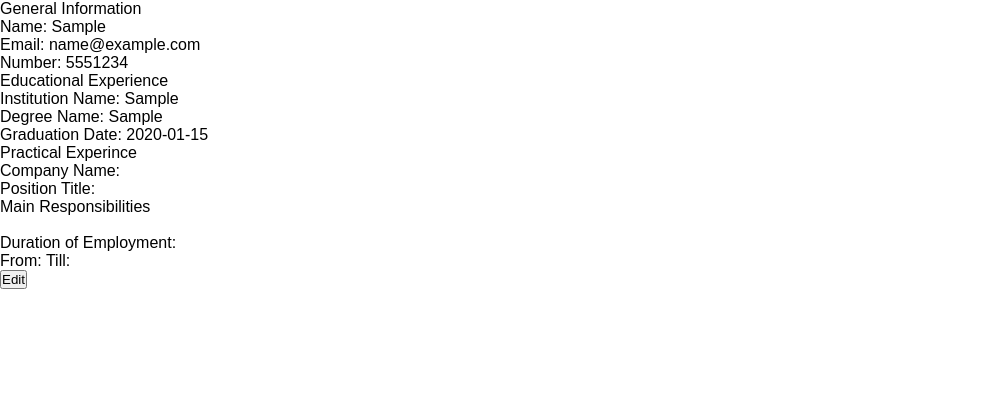
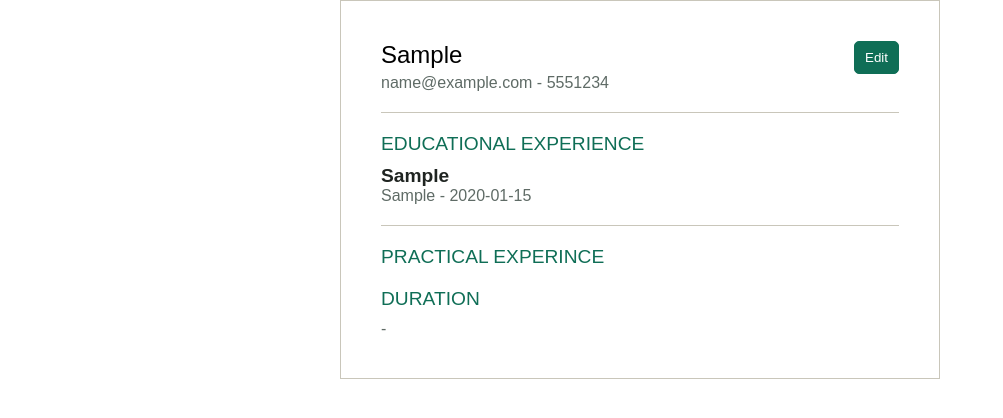
Before and after one commit to Olly-Codes/cv-maker, a React (Vite) app: page / in a window 1280 px wide. Both pictures are taken after typing "Sample", "name@example.com", "5551234", "Sample", "Sample", "2020-01-15" into the empty fields and a click on the button "Submit". Shown: the top 418 px of the page, without its empty margins (0-1003 px from the left). Built offline with nearby package versions, Linux system fonts and the light colour scheme.

Commit message:
style: add styling to preview

```diff
--- /dev/null
+++ b/src/components/Divider.jsx
@@ -0,0 +1,5 @@
+export function Divider({ height }) {
+    return (
+        <div className="spacer" style={{ height: height + "px" }}></div>
+    )
+}
--- a/src/components/Preview.jsx
+++ b/src/components/Preview.jsx
@@ -1,39 +1,48 @@
+import { Divider } from "./Divider"
+
 export function Preview({ user, handleEdit }) {
     return (
         <>
             <div className="cv-container-submitted">
                 <section className="general-section-submitted">
-                    <p>General Information</p>
-                    <p>Name: {user.name}</p>
-                    <p>Email: {user.email}</p>
-                    <p>Number: {user.number}</p>
+                    <div className="name-btn-wrapper">
+                        <p className="user-name">{user.name}</p>
+                        <div className="button-wrapper-submitted">
+                            <button onClick={handleEdit} type="button">Edit</button>
+                        </div>
+                    </div>
+                    <p className="email-num">{user.email} - {user.number}</p>
                 </section>
 
+                <Divider height={1}/>
+
                 <section className="education-section-submitted">
-                    <p>Educational Experience</p>
-                    <p>Institution Name: {user.institutionName}</p>
-                    <p>Degree Name: {user.degreeName}</p>
-                    <p>Graduation Date: {user.graduationDate}</p>
+                    <p className="title-submitted">Educational Experience</p>
+                    <div className="degree-uni-wrapper">
+                        <p>{user.degreeName}</p>
+                        <p>{user.institutionName} - {user.graduationDate}</p>
+                    </div>
                 </section>
 
+                <Divider height={1}/>
+
                 <section className="practical-section-submitted">
-                    <p>Practical Experince</p>
-                    <p>Company Name: {user.companyName}</p>
-                    <p>Position Title: {user.positionTitle}</p>
-                    <p>Main Responsibilities</p>
-                    <ul>
+                    <p className="title-submitted">Practical Experince</p>
+                    <div className="position-company-wrapper">
+                        <p>{user.positionTitle}</p>
+                        <p>{user.companyName}</p>
+                    </div>
+                    <ul className="responsibility-list">
                     {user.mainResponsibilities.map(responsibility => {
                         return <li key={responsibility}>{responsibility}</li>
                     })}
                     </ul>
 
-                    <p>Duration of Employment:</p>
-                    <p>From: {user.fromDate} Till: {user.toDate}</p>
+                    <div className="duration-wrapper">
+                        <p className="title-submitted">Duration</p>
+                        <p className="date">{user.fromDate} - {user.toDate}</p>
+                    </div>
                 </section>
-
-                <div className="button-wrapper-submitted">
-                    <button onClick={handleEdit} type="button">Edit</button>
-                </div>
             </div>
         </>
     )
--- a/src/styles/styles.css
+++ b/src/styles/styles.css
@@ -55,7 +55,7 @@
     gap: 10px;
 }
 
-.form-row .title {
+.form-row .title, .title-submitted {
     font-size: 1.2rem;
     text-transform: uppercase;
     color: var(--color-accent);
@@ -87,3 +87,84 @@ label {
 .button-wrapper button:hover {
     background-color: var(--color-accent-hover);
 }
+
+/* ----- PREVIEW */
+.cv-container-submitted {
+    width: 600px;
+    padding: 40px;
+    margin: 0 auto;
+    background-color: var(--color-bg-surface);
+    border: 1px solid var(--color-border-strong);
+
+    display: flex;
+    flex-direction: column;
+    gap: 20px;
+}
+
+.spacer {
+    background-color: var(--color-border-strong);
+}
+
+.general-section-submitted {
+    display: flex;
+    flex-direction: column;
+}
+
+.name-btn-wrapper {
+    display: grid;
+    grid-template-columns: 1fr auto;
+}
+
+.user-name {
+    font-size: 1.5rem;
+}
+
+.email-num {
+    color: var(--color-text-secondary);
+}
+
+.button-wrapper-submitted button {
+    padding: 8px 10px;
+    cursor: pointer;
+    border: 1px solid var(--color-accent);
+    color: var(--color-bg-surface);
+    background-color: var(--color-accent);
+    border-radius: 5px;
+    transition: all .2 ease;
+}
+
+.button-wrapper-submitted button:hover {
+    background-color: var(--color-accent-hover);
+}
+
+.degree-uni-wrapper, .position-company-wrapper {
+    color: var(--color-text-secondary);
+}
+
+.degree-uni-wrapper p:first-child,
+.position-company-wrapper p:first-child {
+    font-size: 1.2rem;
+    font-weight: bold;
+    color: var(--color-text-primary);
+}
+
+.responsibility-list {
+    list-style: none;
+    margin: 5px 0px 10px 0px;
+    color: var(--color-text-secondary);
+
+    display: flex;
+    gap: 5px;
+}
+
+.responsibility-list li::after {
+    content: " -";
+}
+
+.responsibility-list li:last-child::after {
+    content: "";
+}
+
+.duration-wrapper .date {
+    color: var(--color-text-secondary);
+}
```
